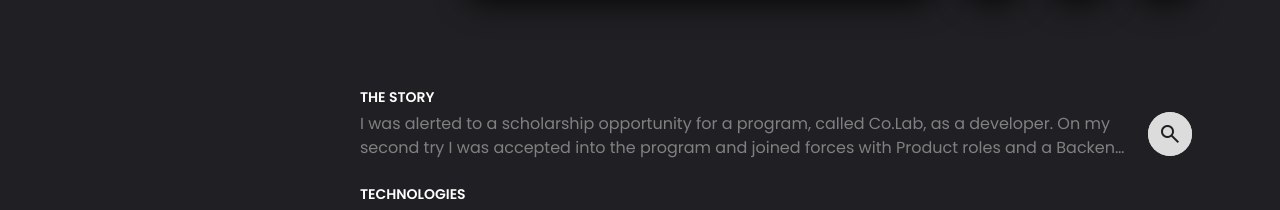
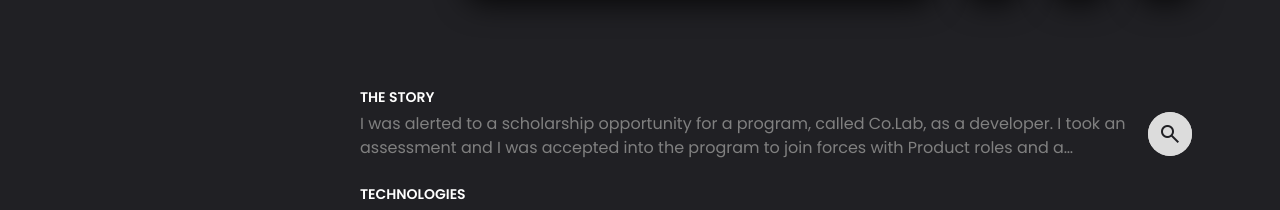
Before and after one commit to davidekunno93/my-portfolio-2, a React (Vite) app: page / in a window 1280 px wide. Shown: the part 2059-2269 px from the top of the page. Built offline with nearby package versions, Linux system fonts and the light colour scheme.

Commit message:
updated routewise story

```diff
--- a/src/views/Home.tsx
+++ b/src/views/Home.tsx
@@ -65,7 +65,7 @@ const Home = ({ refs, scrollToSection }: homeProps) => {
             icon: "https://i.imgur.com/d2FMf3s.png",
             title: "Route%Wise",
             titleSize: 184,
-            storyText: "I was alerted to a scholarship opportunity for a program, called Co.Lab, as a developer. On my second try I was accepted into the program and joined forces with Product roles and a Backend developer to create a team of 4. We were chosen as one of the few teams to present our product at the end of the 3 month program, and have continued to work on it ever since. On thi project I am the sole Frontend Developer using React JS. I also integrated Firebase for user management and collaborate with the Backend Developer when developing Backend functionalities such as developing the code to generate user itineraries based on proximity. On the Frontend I've incorporated several APIs to create a seamless user flow allowing users to search for places on an embedded map with autocomplete addresses for places within the scope of the user's travel destination and data structures so they can readily move places between itinerary and saved places and even find new places to visit in a suggested places panel.",
+            storyText: "I was alerted to a scholarship opportunity for a program, called Co.Lab, as a developer. I took an assessment and I was accepted into the program to join forces with Product roles and a Backend developer. We were chosen as one of the few teams to present our product at the end of the 3 month program, and have continued to work on it ever since. We have integrated Google APIs for maps and place search and developed a refined algorithm that sorts user places into an organized itinerary. On this project I am the sole Frontend Developer using React JS bringing the Designer's vision onto a functional web page. I also integrated Firebase for user management and I collaborate with the Backend Developer for various backend functionalities. On the Frontend I've incorporated several APIs to create a seamless user flow allowing users to search for places within the scope of their travel destination and created data structures so they can readily move places between itinerary and saved places and even find new places to visit in a suggested places panel.",
             technologies: ["HTML", "CSS", "JavaScript", "React", "Firebase"],
             githubLink: "https://github.com/davidekunno93/Routewise-FrontEnd",
             websiteLink: "https://routewise-front-end.vercel.app/",
```
